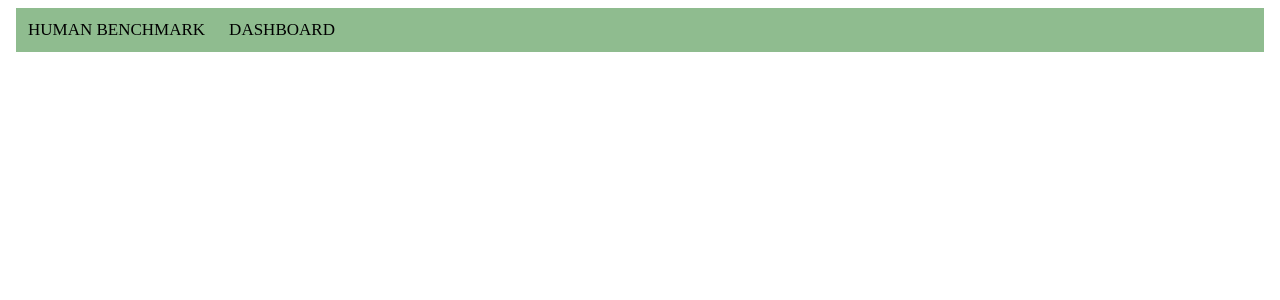
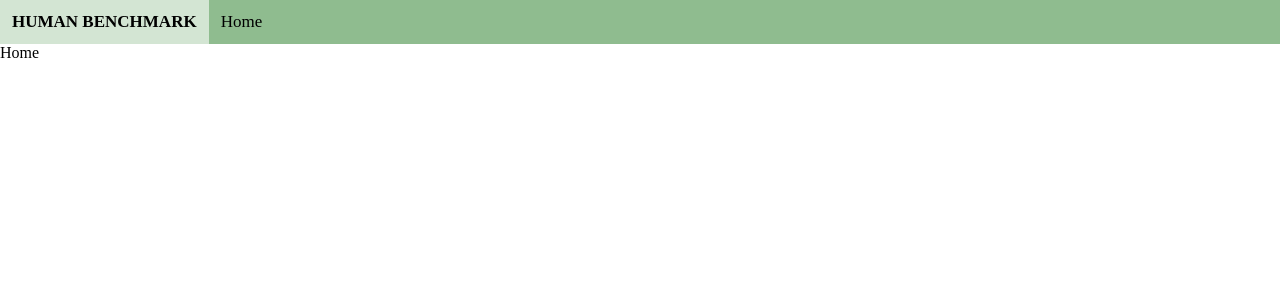
Before and after one commit to Tocampo627/Number-Memory-Clone, a React (Vite) app: page / in a window 1280 px wide. Shown: the top 300 px of the page. Built offline with nearby package versions, Linux system fonts and the light colour scheme.

Commit message:
- Installed react-router - Switched a tags to <Link> - Created pages

```diff
--- a/package.json
+++ b/package.json
@@ -32,6 +32,7 @@
   },
   "dependencies": {
     "react": "^17.0.2",
-    "react-dom": "^17.0.2"
+    "react-dom": "^17.0.2",
+    "react-router-dom": "^6.2.1"
   }
 }
--- a/public/index.html
+++ b/public/index.html
@@ -1,8 +1,16 @@
 <!DOCTYPE html>
 <html lang="en">
   <head>
+    <title>Human Benchmark</title>
     <meta charset="utf-8" />
-    <title>My First Parcel App</title>
+    <style>
+      * {
+        box-sizing: border-box;
+      }
+      body {
+        margin: 0;
+      }
+    </style>
   </head>
   <body>
     <div id="app"></div>
--- a/src/App.jsx
+++ b/src/App.jsx
@@ -1,12 +1,16 @@
+import './index.css';
 import React from 'react';
-import './index.css';
-
+import { Routes, Route, Link } from 'react-router-dom';
 import { Header } from './Header/Header';
+import { Home } from './pages';
 
 export const App = () => {
   return (
     <main>
       <Header />
+      <Routes>
+        <Route path="/" element={<Home />} />
+      </Routes>
     </main>
   );
 };
--- a/src/Header/Header.jsx
+++ b/src/Header/Header.jsx
@@ -1,17 +1,14 @@
+import './header.css';
 import React from 'react';
-import './header.css';
+import { Routes, Route, Link } from 'react-router-dom';
 
 export const Header = () => {
   return (
-    <body>
-      <div class="navbar">
-        <a class="active" href="#">
-          <b class="options"></b> HUMAN BENCHMARK
-        </a>
-        <a href="#">
-          <i class="options"></i> DASHBOARD
-        </a>
-      </div>
-    </body>
+    <div className="navbar">
+      <Link to="/">
+        <b className="options">HUMAN BENCHMARK</b>
+      </Link>
+      <Link to="/">Home</Link>
+    </div>
   );
 };
--- a/src/Header/header.css
+++ b/src/Header/header.css
@@ -1,8 +1,3 @@
-/* h1 {
-  color: rgb(0, 255, 191);
-  background-color: rgb(192, 188, 188);
-  text-align: center;
-} */
 .navbar {
   width: auto;
   background-color: #8fbc8f;
--- a/src/index.js
+++ b/src/index.js
@@ -1,6 +1,12 @@
 import React from 'react';
 import ReactDOM from 'react-dom';
+import { BrowserRouter } from 'react-router-dom';
 import { App } from './App';
 
 //Render App component to the DOM
-ReactDOM.render(<App />, document.getElementById('app'));
+ReactDOM.render(
+  <BrowserRouter>
+    <App />
+  </BrowserRouter>,
+  document.getElementById('app')
+);
--- /dev/null
+++ b/src/pages/Home/index.jsx
@@ -0,0 +1,10 @@
+
+import React from 'react';
+import { Routes, Route, Link } from 'react-router-dom';
+
+
+export const Home = () => {
+  return (
+    <div>Home</div>
+  );
+};
--- /dev/null
+++ b/src/pages/index.js
@@ -0,0 +1 @@
+export * from './Home';
```
Also changed, not shown: 1 other file (tests, documents, lock files or other folders).
